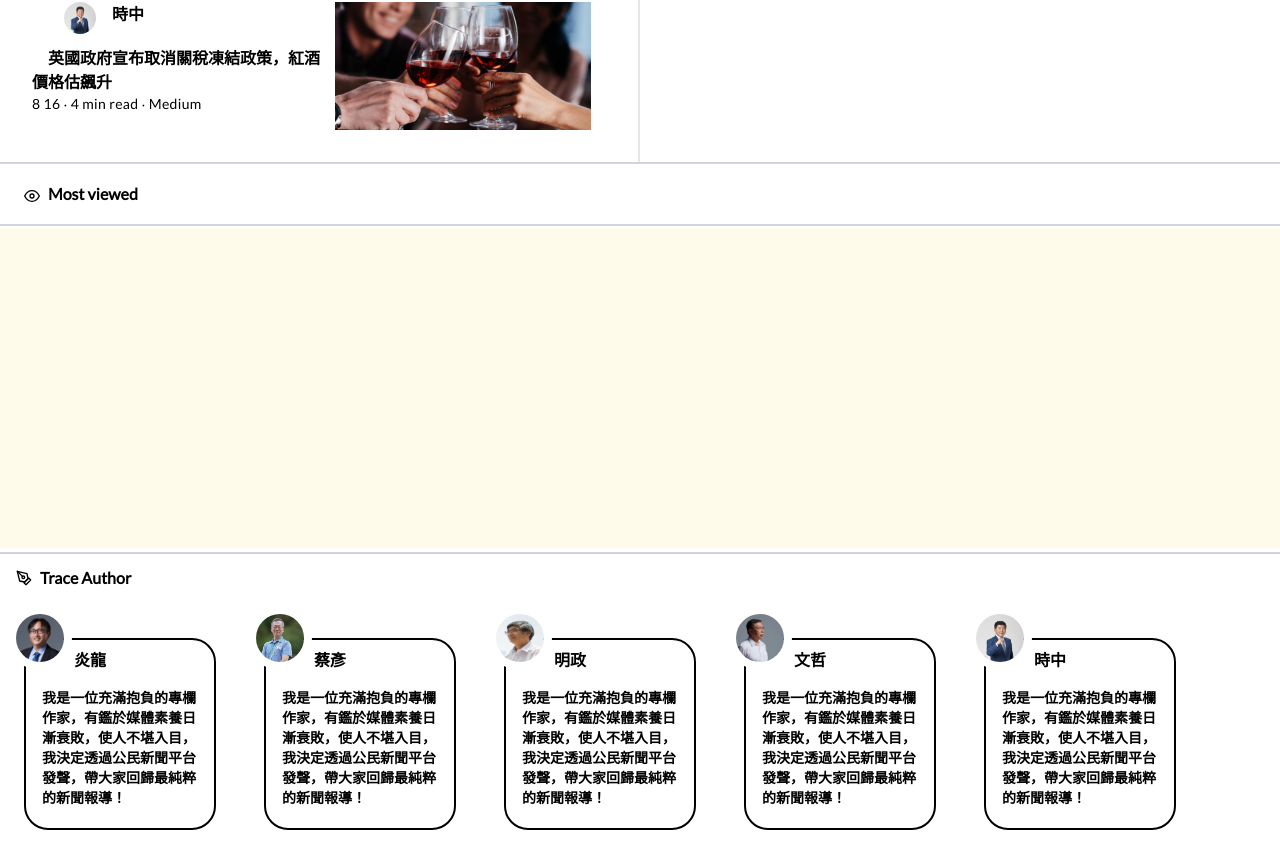
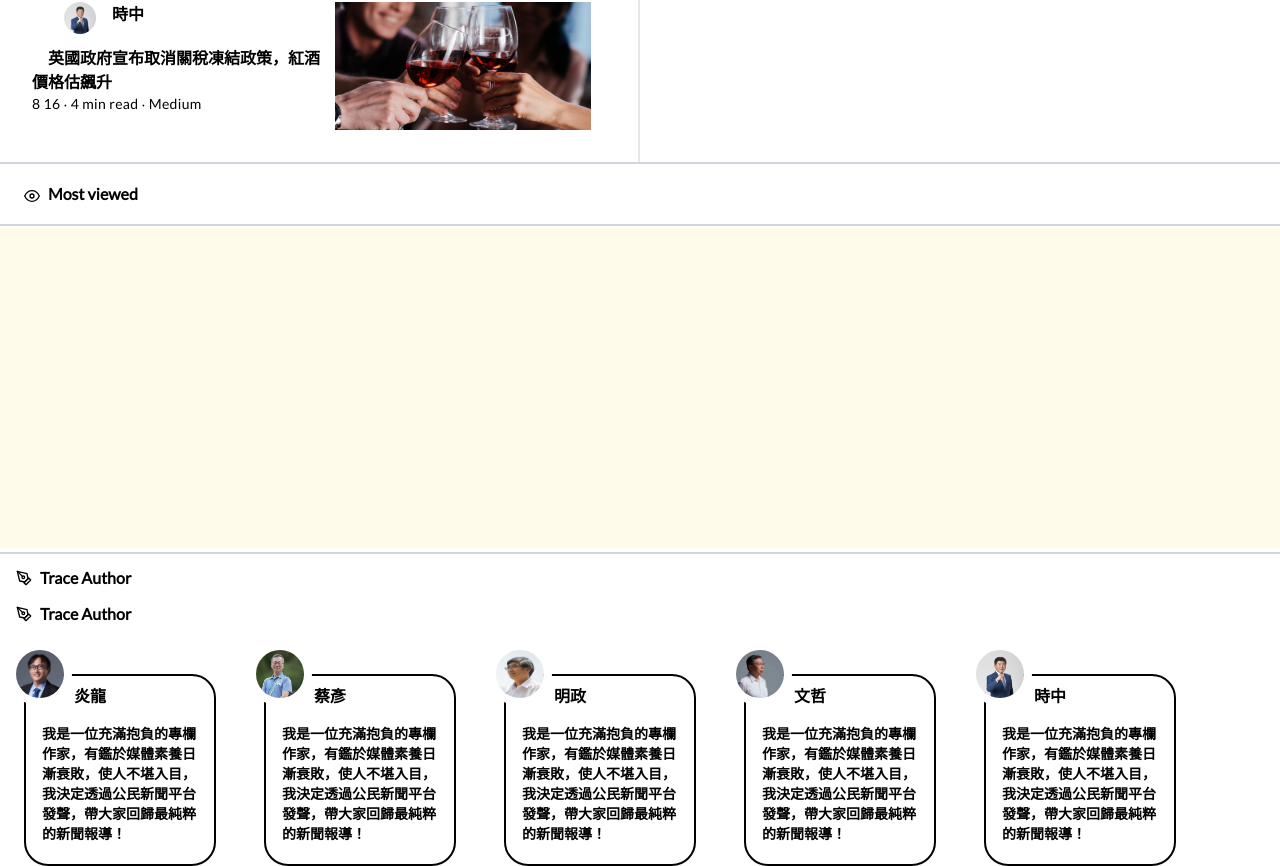
Before and after one commit to CitizenMedia-TW/citizen-media, a React (Create React App) app: page /#/ in a window 1280 px wide. Shown: the part 792-1658 px from the top of the page. Before the commit the page ends 1622 px from the top, so only its background shows below. Built offline with nearby package versions, Linux system fonts and the light colour scheme; the HTML template or start-up script is replaced by a standard one.

Commit message:
fix(author): adjust x-overflow

```diff
--- a/src/Components/Pages/HomePage/Author/Author.jsx
+++ b/src/Components/Pages/HomePage/Author/Author.jsx
@@ -1,13 +1,20 @@
 
 import NewsData from "../../../Data/news.json"
-
+import { FiPenTool } from "react-icons/fi"
 
 const Author = () => {
     return (
-        <div className="flex flex-row -translate-y-4">
+        <div className="h-full">
+        <div className="pl-4 pt-3 font-bold flex ">
+            <div className="mt-1 mr-2">
+              <FiPenTool />
+            </div>
+            Trace Author
+        </div>
+        <div className="flex flex-row -translate-y-4 overflow-x-auto">
             {NewsData.map((item) => {
                 return (
-                    <div className="h-[14rem] mx-6">
+                    <div className="h-[16rem] mx-6">
                         <div>
                             <img className="rounded-full w-[4rem] h-[4rem] translate-y-8 -translate-x-4 border-8 border-white" src={item.banner} alt="logo"></img>
                         </div>
@@ -23,6 +30,7 @@ const Author = () => {
                 )
             })}
         </div>
+        </div>
         )
     }
 
```
